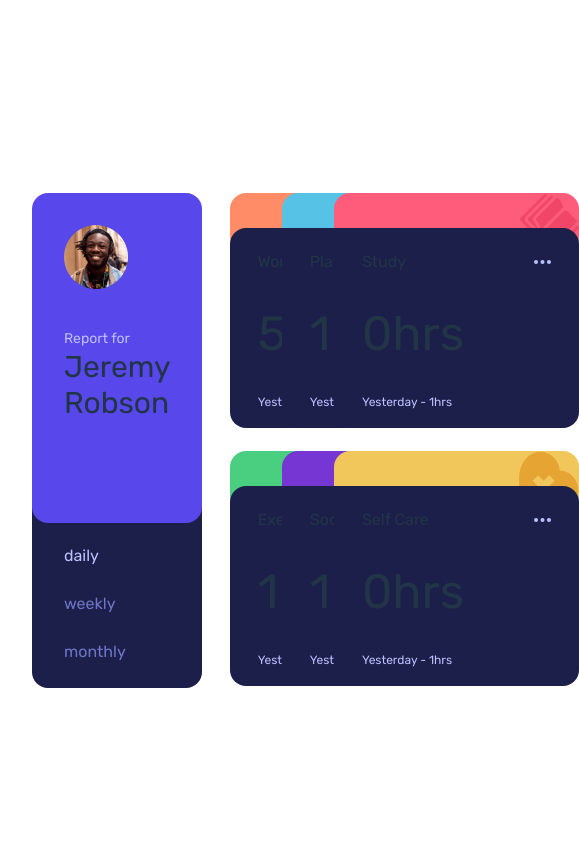
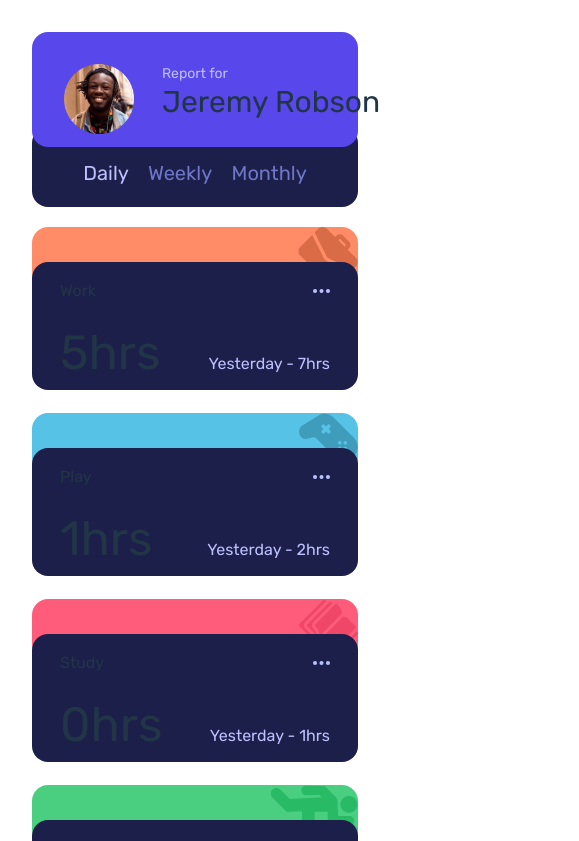
Before and after one commit to mihalidis/time-tracking-dashboard, a Vue app: page / in a window 390 px wide. Shown: the top 841 px of the page, 579 px wide, since content can reach past the window. Built offline with nearby package versions, Linux system fonts and the light colour scheme.

Commit message:
fix responsive

```diff
--- a/src/App.vue
+++ b/src/App.vue
@@ -1,20 +1,22 @@
 <template>
-  <div class="flex w-full">
-    <div class="mr-7">
-      <div class="bg-blue p-8 w-full max-w-[245px] h-[330px] rounded-2xl z-10">
-        <img class="w-16 mb-10" src="./assets/images/image-jeremy.png" alt="jeremy">
-        <p class="text-sm text-paleBlue">Report for</p>
-        <p class="text-3xl break-words">Jeremy Robson</p>
+  <div class="flex md:flex-row flex-col w-full">
+    <div class="md:mr-7 mr-0">
+      <div class="flex md:flex-col flex-row gap-x-7 bg-blue p-8 w-full md:max-w-[245px] max-w-[100%] md:h-[330px] h-[115px] rounded-2xl z-10">
+        <img class="w-[70px] h-[70px] mb-10" src="./assets/images/image-jeremy.png" alt="jeremy">
+        <span class="name-area">
+          <p class="text-sm text-paleBlue">Report for</p>
+          <p class="text-3xl md:break-words md:whitespace-normal whitespace-nowrap">Jeremy Robson</p>
+        </span>
       </div>
-      <div class="flex flex-col justify-evenly bg-darkBlue px-8 pt-8 w-full max-w-[245px] h-[200px] rounded-2xl absolute top-[295px]">
+      <div class="flex md:flex-col flex-row justify-evenly bg-darkBlue px-8 pt-8 w-full md:max-w-[245px] max-w-full md:h-[200px] h-[80px] rounded-2xl relative md:top-[-28px] top-[-20px]">
         <span v-for="(time, index) in timeSelection.selection"
               :key="index"
-              class="hover:text-paleBlue cursor-pointer"
+              class="hover:text-paleBlue text-xl cursor-pointer"
               @click.prevent="changeSelectedTime(time)"
-              :class="time.selected ? 'text-paleBlue' : 'text-desaturatedBlue'" >{{ time.title }}</span>
+              :class="time.selected ? 'text-paleBlue' : 'text-desaturatedBlue'" >{{ startCase(time.title) }}</span>
       </div>
     </div>
-    <div class="grid grid-cols-3 gap-y-[58px] gap-x-7">
+    <div class="grid lg:grid-cols-3 md:grid-cols-2 sm:grid-cols-1 lg:gap-y-[6px] gap-y-[58px] gap-x-7">
       <TrackerCard v-for="(item, index) in trackerData"
                     :key="index"
                     :card-info="item"
@@ -27,6 +29,7 @@
 import { reactive, computed, onBeforeMount } from 'vue';
 import TrackerCard from './components/TrackerCard.vue'
 import { useTrackerStore } from './stores/trackerStore.js';
+import { startCase } from 'lodash';
 
 const store = useTrackerStore();
 
--- a/src/components/TrackerCard.vue
+++ b/src/components/TrackerCard.vue
@@ -1,16 +1,18 @@
 <template>
-  <div class="relative cursor-pointer w-[245px] h-[200px]">
+  <div class="relative cursor-pointer md:w-[245px] w-full md:h-[200px] h-[128px]">
     <div  class="flex flex-row-reverse w-100 rounded-2xl"
           :class="{ [`${cardInfo.color}`]: true }">
       <img class="h-[60px]" :src="getImageUrl(cardInfo.icon)" :alt="cardInfo.icon">
     </div>
-    <div class="flex flex-col justify-around rounded-2xl w-[245px] h-[200px] px-7 pt-1 bg-darkBlue hover:bg-darkLightBlue absolute top-[35px] z-10">
-      <span class="flex justify-between items-center">
+    <div class="flex flex-col justify-around rounded-2xl md:w-[245px] w-full md:h-[200px] h-[128px] px-7 pt-1 bg-darkBlue hover:bg-darkLightBlue absolute top-[35px] z-10">
+      <div class="flex justify-between items-center">
         <p>{{ startCase(cardInfo.title) }}</p>
         <img class="h-1" src="../assets/images/icon-ellipsis.svg" alt="icon-ellipsis">
-      </span>
-      <span class="text-5xl">{{ cardInfo.timeframes[selectedTime.title].current }}hrs</span>
-      <span class="text-xs text-paleBlue">{{ lastTime }} - {{ cardInfo.timeframes[selectedTime.title].previous }}hrs</span>
+      </div>
+      <div class="flex md:flex-col flex-row justify-between items-baseline w-100">
+        <span class="text-5xl md:mb-[15px] ">{{ cardInfo.timeframes[selectedTime.title].current }}hrs</span>
+        <span class="md:text-xs sm:text-xl  text-paleBlue">{{ lastTime }} - {{ cardInfo.timeframes[selectedTime.title].previous }}hrs</span>
+      </div>
     </div>
   </div>
 </template>
```
